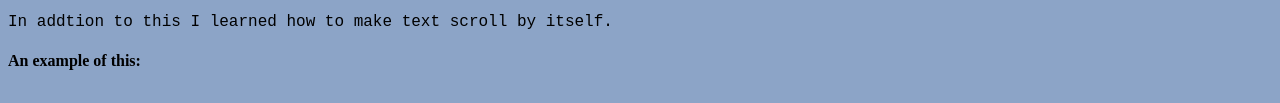
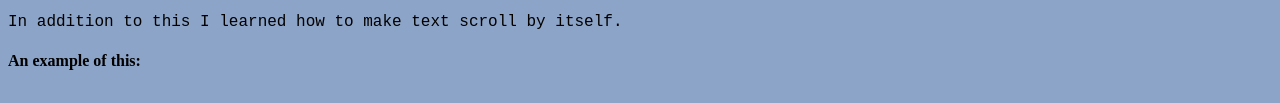
Before and after one commit to kyle-lacanna/blog, a plain HTML site: page blog1.html in a window 1280 px wide. Shown: the part 269-372 px from the top of the page. Drawn offline with Linux system fonts and the light colour scheme.

Commit message:
actually fixed spelling this time

```diff
--- a/blog1.html
+++ b/blog1.html
@@ -25,7 +25,7 @@
         </ul>
 
         <p>
-            In addtion to this I learned how to make text scroll by itself.
+            In addition to this I learned how to make text scroll by itself.
         </p>
 
         <h4>An example of this:</h4>
```
